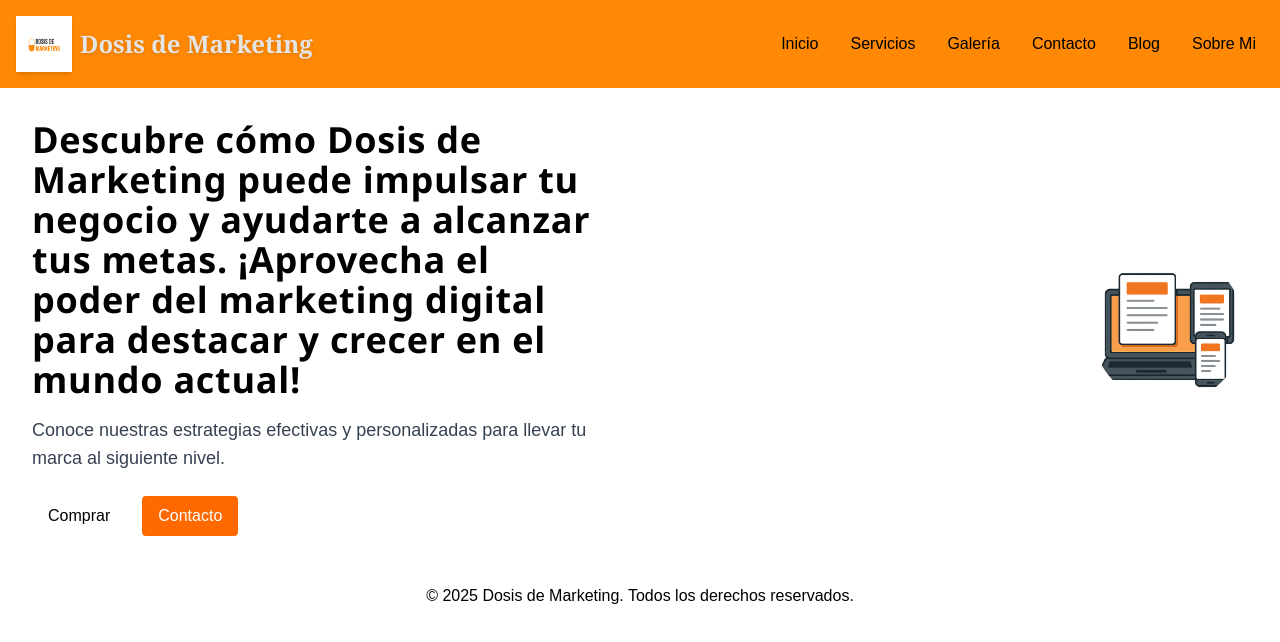
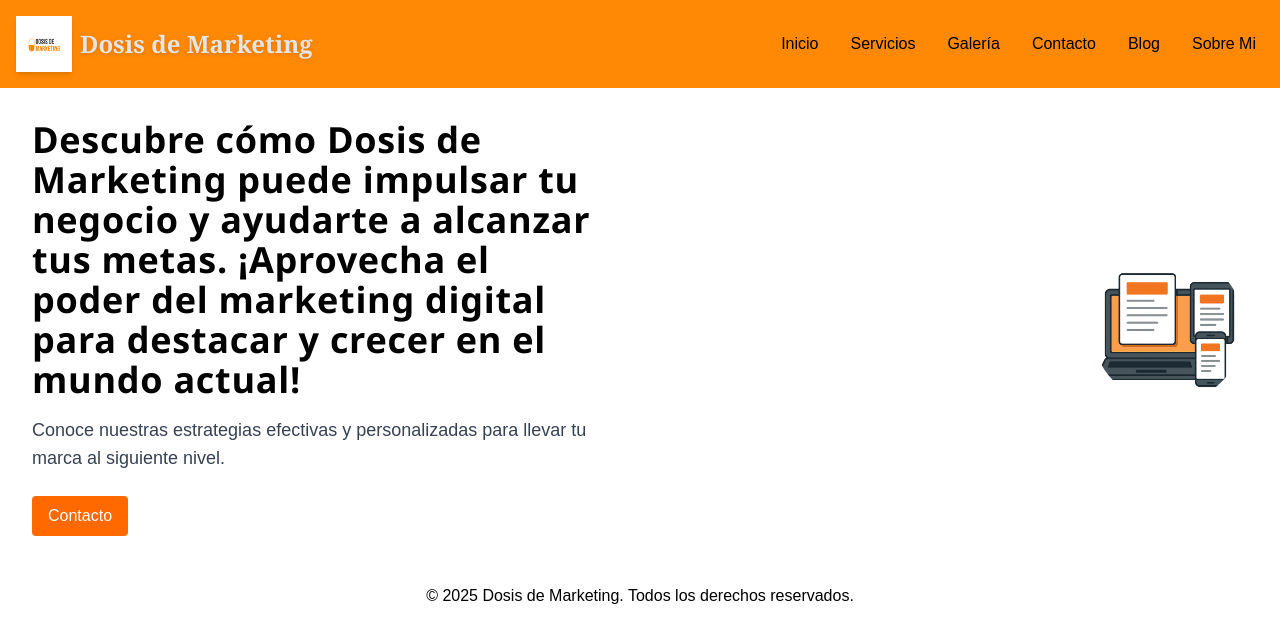
Before and after one commit to wgfs40/customer_contact, a Next.js app: page /home in a window 1280 px wide. Shown: the top 642 px of the page. Built offline with nearby package versions, Linux system fonts and the light colour scheme.

Commit message:
Remove unused "Comprar" button from Home component and update button styles for consistency

```diff
--- a/app/home/page.tsx
+++ b/app/home/page.tsx
@@ -27,9 +27,6 @@ export default function Home() {
             tu marca al siguiente nivel.
           </p>
           <div className="space-x-4">
-            <button className="bg-accent text-black px-4 py-2 rounded">
-              Comprar
-            </button>
             <button
               className="bg-orange-500 text-primary px-4 py-2 rounded text-white hover:bg-orange-600 transition-colors"
               onClick={() => router.push("/home/contact")}
```
